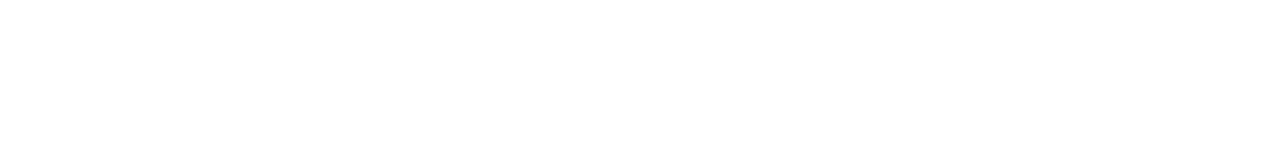
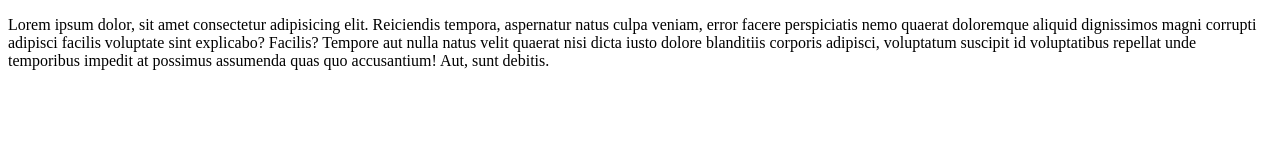
Before and after one commit to tirbyss/postest, a plain HTML site: page index.html in a window 1280 px wide. Drawn offline with Linux system fonts and the light colour scheme.

Commit message:
paragraf

```diff
--- a/index.html
+++ b/index.html
@@ -15,6 +15,8 @@
             <td></td>
             <td></td>
         </tr>
+        <p>Lorem ipsum dolor, sit amet consectetur adipisicing elit. Reiciendis tempora, aspernatur natus culpa veniam, error facere perspiciatis nemo quaerat doloremque aliquid dignissimos magni corrupti adipisci facilis voluptate sint explicabo? Facilis?
+        Tempore aut nulla natus velit quaerat nisi dicta iusto dolore blanditiis corporis adipisci, voluptatum suscipit id voluptatibus repellat unde temporibus impedit at possimus assumenda quas quo accusantium! Aut, sunt debitis.</p>
     </table>
 </body>
 </html>
```
